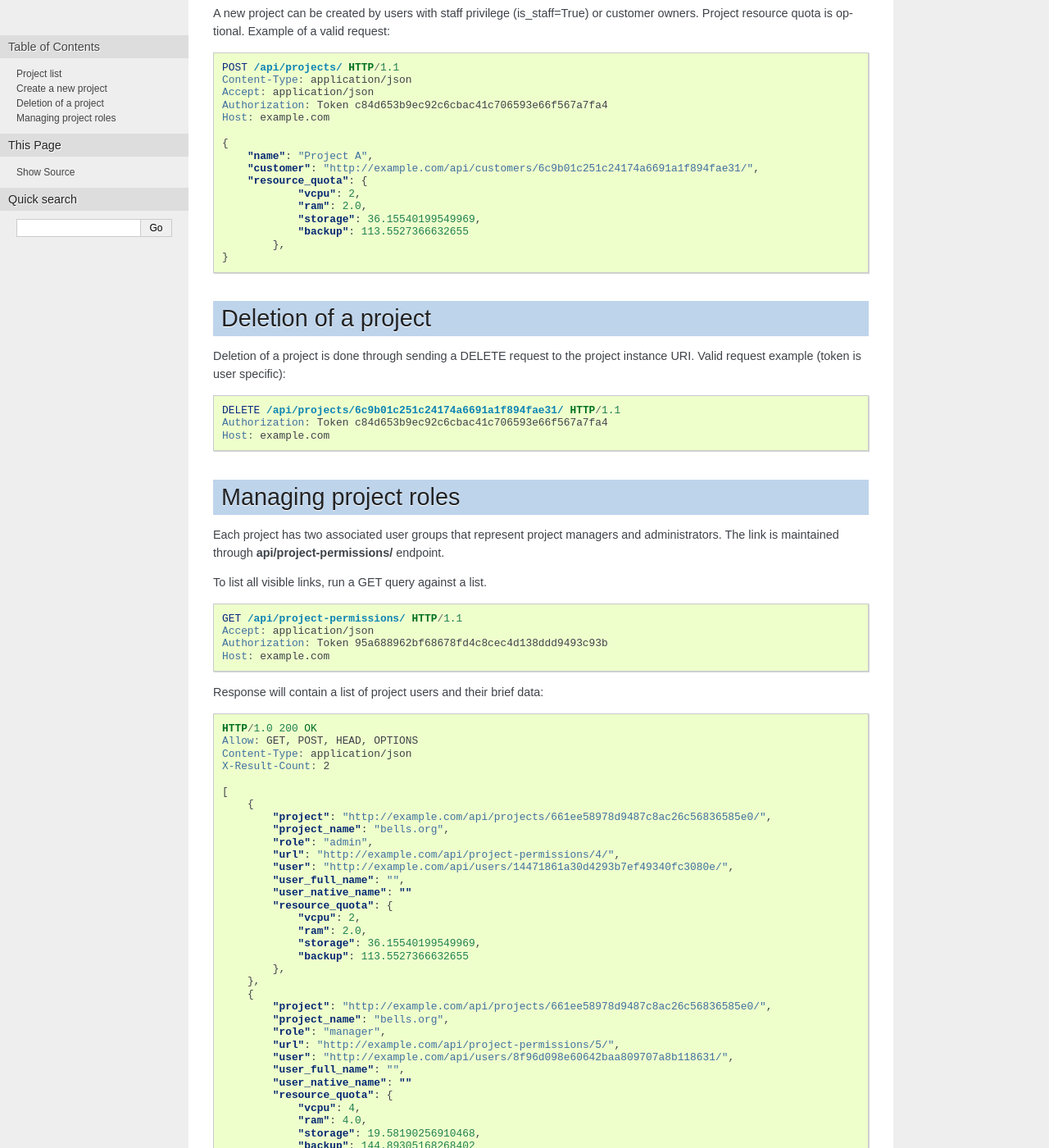
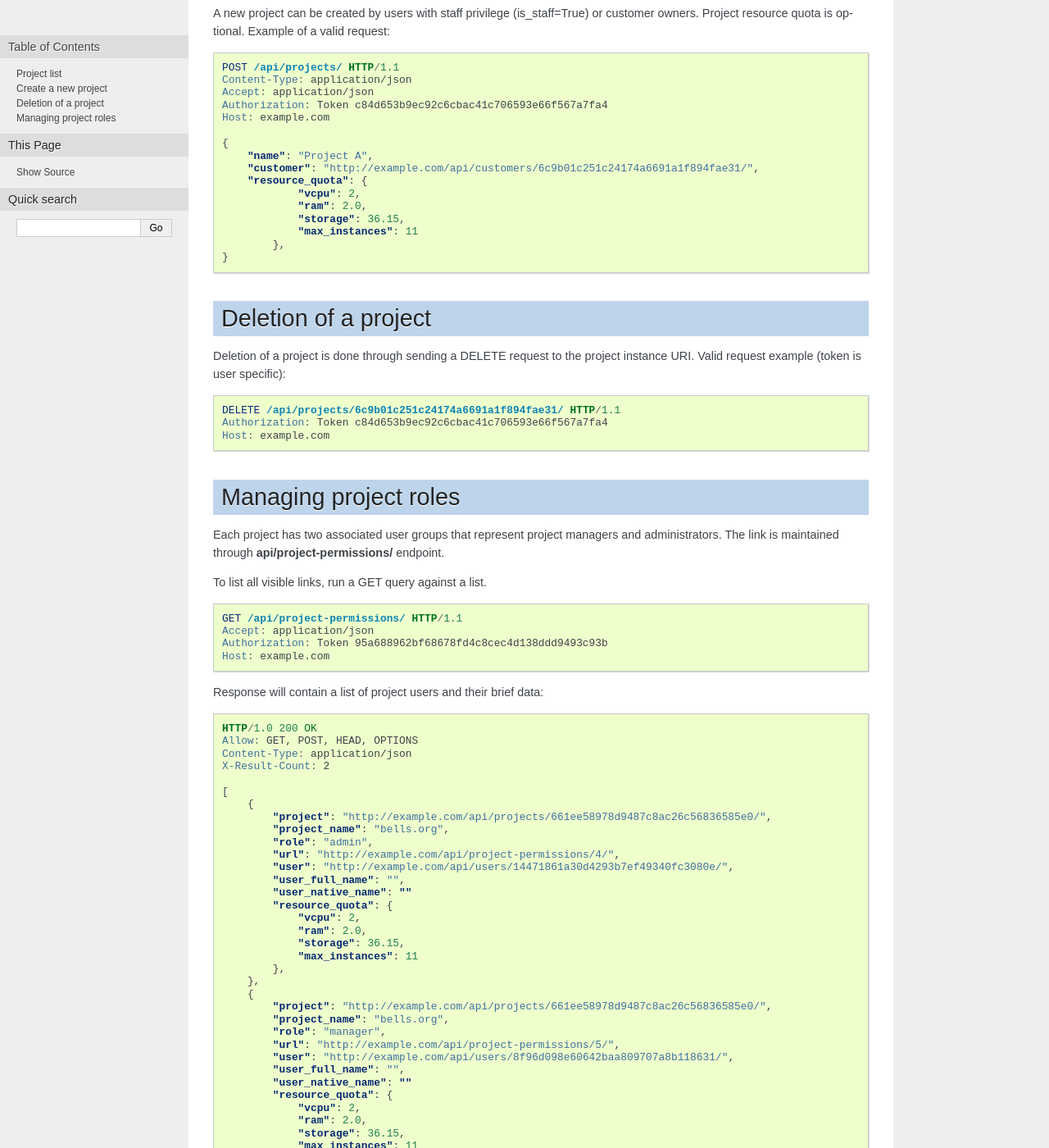
Before and after one commit to opennode/waldur-core, a Sphinx documentation site: the page built from docs/api/project.rst, in a window 1280 px wide and 1400 px high, scrolled down 332 px. Shown: the whole window at 82% size. Built offline with Sphinx 7.4.7, drawn with Linux system fonts in a browser that asks for light colours.

Commit message:
Updated quota docs

```diff
--- a/docs/api/project.rst
+++ b/docs/api/project.rst
@@ -11,7 +11,7 @@ An optional filter **?can_manage** is supported to return a list of projects whe
 owner.
 
 Create a new project
----------------------
+--------------------
 
 A new project can be created by users with staff privilege (is_staff=True) or customer owners.
 Project resource quota is optional. Example of a valid request:
@@ -30,14 +30,14 @@ Project resource quota is optional. Example of a valid request:
         "resource_quota": {
                 "vcpu": 2,
                 "ram": 2.0,
-                "storage": 36.15540199549969,
-                "backup": 113.5527366632655
+                "storage": 36.15,
+                "max_instances": 11
             },
     }
 
 
 Deletion of a project
-----------------------
+---------------------
 
 Deletion of a project is done through sending a DELETE request to the project instance URI.
 Valid request example (token is user specific):
@@ -85,8 +85,8 @@ Response will contain a list of project users and their brief data:
             "resource_quota": {
                 "vcpu": 2,
                 "ram": 2.0,
-                "storage": 36.15540199549969,
-                "backup": 113.5527366632655
+                "storage": 36.15,
+                "max_instances": 11
             },
         },
         {
@@ -98,10 +98,10 @@ Response will contain a list of project users and their brief data:
             "user_full_name": "",
             "user_native_name": ""
             "resource_quota": {
-                "vcpu": 4,
-                "ram": 4.0,
-                "storage": 19.58190256910468,
-                "backup": 144.89305168268402
+                "vcpu": 2,
+                "ram": 2.0,
+                "storage": 36.15,
+                "max_instances": 11
             },
         }
     ]
```
